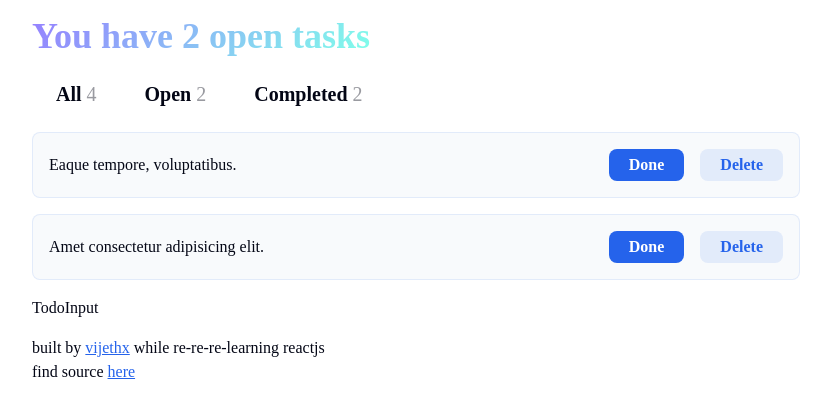
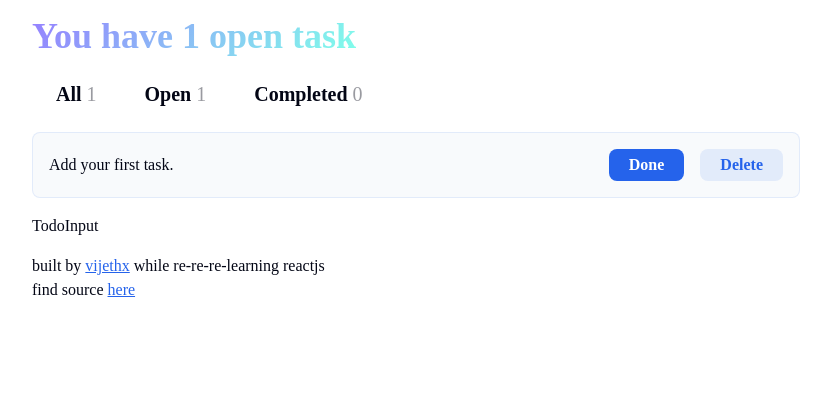
Before and after one commit to vijethx/todo-app, a React (Vite) app: page / in a window 1280 px wide. Shown: the top 418 px of the page, without its empty margins (224-1055 px from the left). Built offline with nearby package versions, Linux system fonts and the light colour scheme; a web font is replaced by a local one.

Commit message:
added state mgmt, handler functions

```diff
--- a/src/App.jsx
+++ b/src/App.jsx
@@ -3,18 +3,30 @@ import { Tabs } from "./components/Tabs";
 import { TodoList } from "./components/TodoList";
 import { TodoInput } from "./components/TodoInput";
 import { Footer } from "./components/Footer";
+import { useEffect, useState } from "react";
 
 function App() {
-  const todos = [
-    { input: "Lorem ipsum dolor sit amet.", complete: true },
-    { input: "Eaque tempore, voluptatibus.", complete: false },
-    { input: "Amet consectetur adipisicing elit.", complete: false },
-    { input: "Iusto est rerum nulla libero.", complete: true },
-  ];
+    // const todos = [
+    //   { input: "Lorem ipsum dolor sit amet.", complete: true },
+    //   { input: "Eaque tempore, voluptatibus.", complete: false },
+    //   { input: "Amet consectetur adipisicing elit.", complete: false },
+    //   { input: "Iusto est rerum nulla libero.", complete: true },
+    // ];
+
+    const [todos, setTodos] = useState([
+        { input: "Add your first task.", complete: false },
+    ]);
+
+    function handleAddTodo(newTodo) {
+        const newTodoList = [...todos, { input: newTodo, complete: false }];
+        setTodos(newTodoList);
+    }
+    function handleEditTodo() {}
+    function handleDeleteTodo() {}
 
     const totalTasks = todos.length;
-  let openTasksCount = todos.filter(i => !i.complete).length;
-  let completedTasksCount = todos.filter(i => i.complete).length;
+    let openTasksCount = todos.filter((i) => !i.complete).length;
+    let completedTasksCount = todos.filter((i) => i.complete).length;
 
     // for (let i = 0; i < totalTasks; i++) {
     //   if (todos[i].complete == false) {
@@ -32,8 +44,12 @@ function App() {
                 openTasksCount={openTasksCount}
                 completedTasksCount={completedTasksCount}
             />
-      <TodoList todos={todos} />
-      <TodoInput />
+            <TodoList
+                todos={todos}
+                handleEditTodo={handleEditTodo}
+                handleDeleteTodo={handleDeleteTodo}
+            />
+            <TodoInput handleAddTodo={handleAddTodo} />
             <Footer />
         </>
     );
--- a/src/components/TodoList.jsx
+++ b/src/components/TodoList.jsx
@@ -1,7 +1,7 @@
 import { TodoCard } from "./TodoCard";
 
 export function TodoList({ todos }) {
-    const tab = "Open";
+    const tab = "All";
     const filterTodosList =
         tab === "All"
             ? todos
```
Lines whose indentation alone changed are shown as unchanged.
